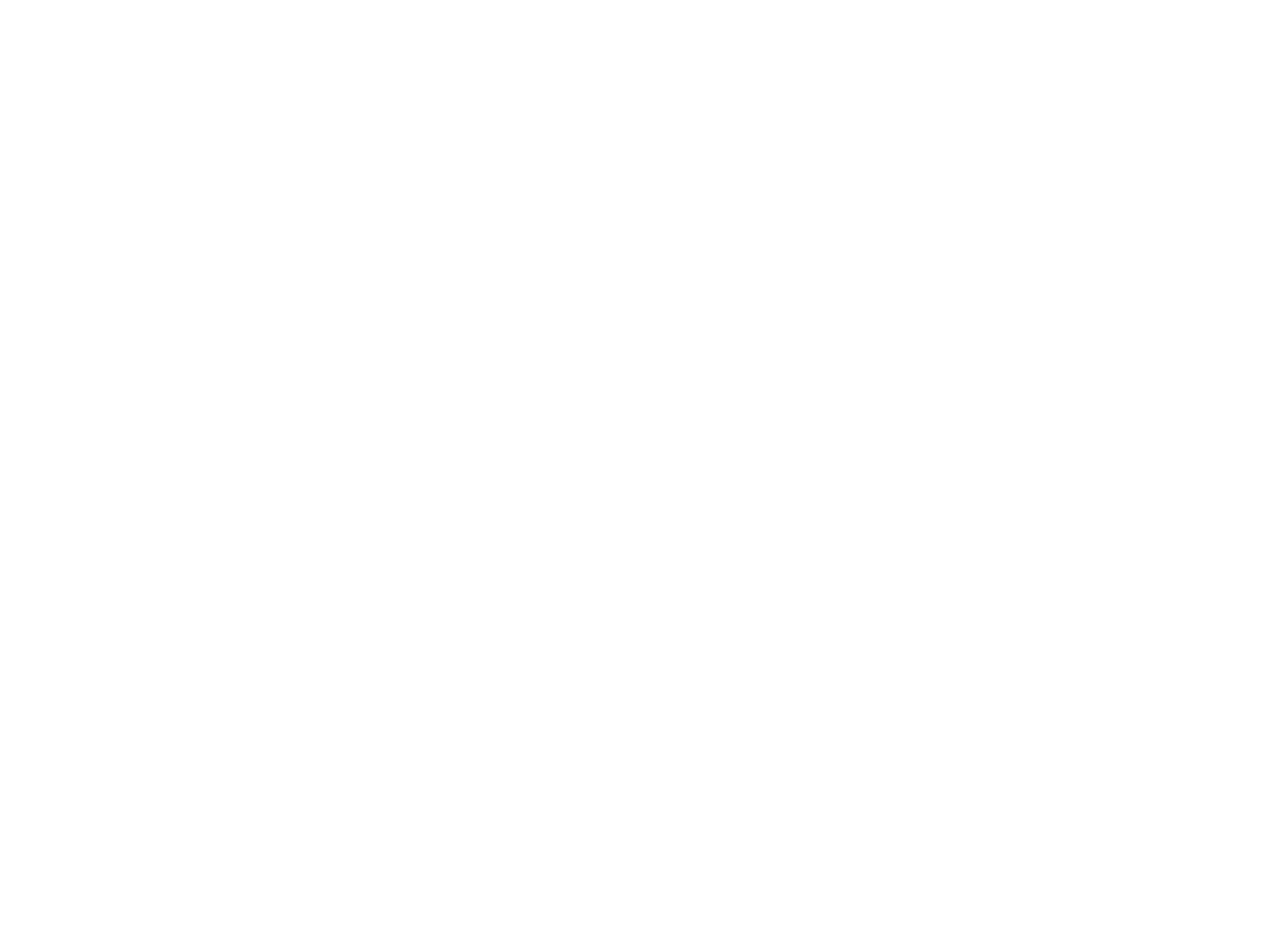
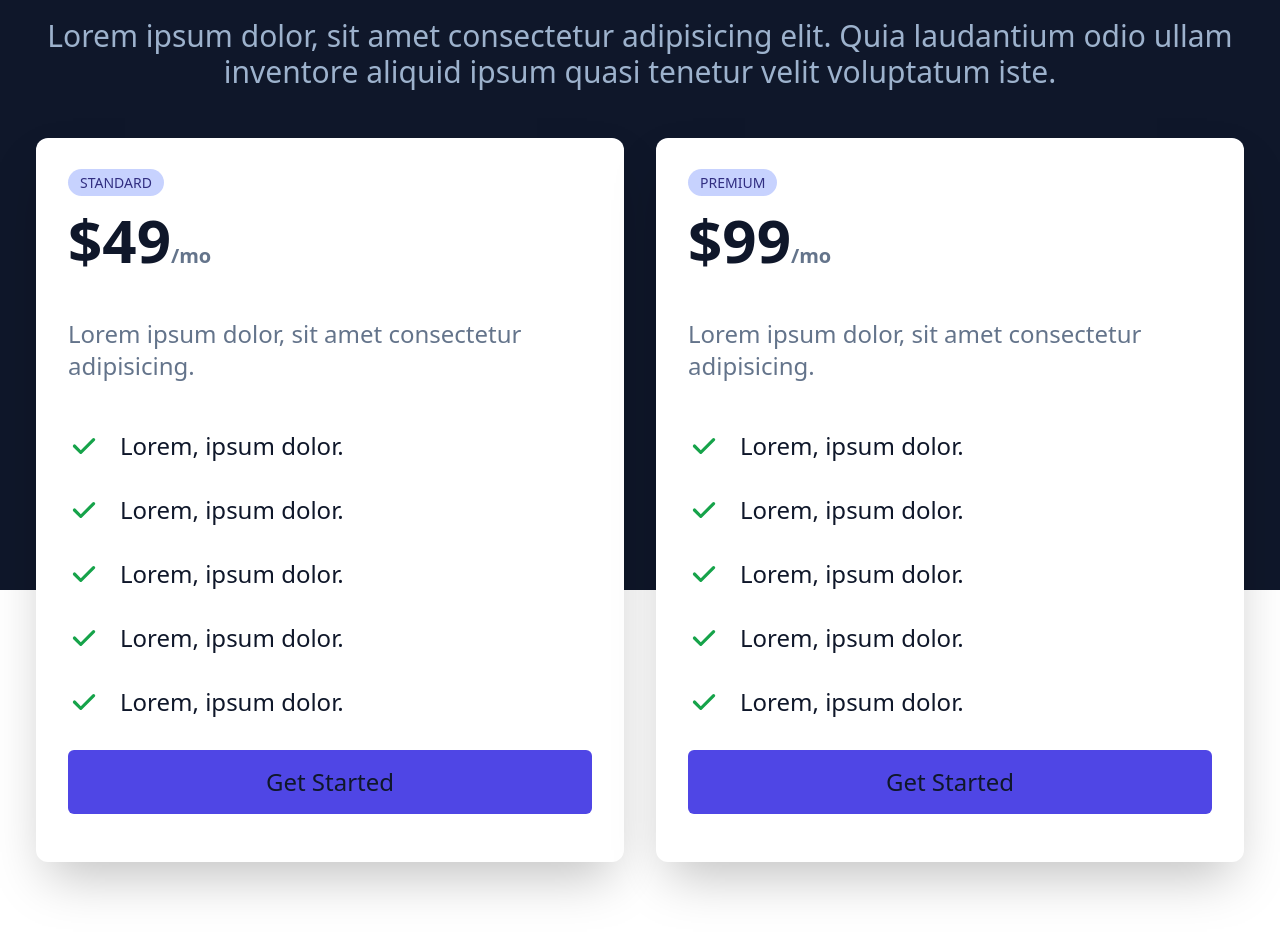
Before and after one commit to EliusCaleb/Brand-Cloud, a React (Create React App) app: page / in a window 1280 px wide. Shown: the part 3460-4396 px from the top of the page. Before the commit the page ends 3250 px from the top, so only its background shows below. Built offline with nearby package versions, Linux system fonts and the light colour scheme.

Commit message:
create the pricing page

```diff
--- a/src/App.js
+++ b/src/App.js
@@ -3,6 +3,7 @@
 import About from './component/About'
 import Support from './component/Support'
 import AllInOne from './component/AllInOne'
+import Pricing from './component/Pricing'
 
 function App() {
   return (
@@ -12,6 +13,7 @@
        <About/>
        <Support/>
        <AllInOne/>
+       <Pricing/>
     </div>
   )
 }
--- /dev/null
+++ b/src/component/Pricing.js
@@ -0,0 +1,61 @@
+
+import React from 'react';
+import { CheckIcon } from '@heroicons/react/solid';
+
+
+function Pricing() {
+  return (
+    <div name='pricing' className='w-full text-white my-24'>
+    <div className='w-full h-[800px] bg-slate-900 absolute mix-blend-overlay'></div>
+
+    <div className='max-w-[1240px] mx-auto py-12'>
+
+      <div className='text-center py-8 text-slate-300'>
+        <h2 className='text-3xl uppercase'>Pricing</h2>
+        <h3 className='text-5xl font-bold text-white py-8'>The right price for your research.</h3>
+        <p className='text-3xl'>
+          Lorem ipsum dolor, sit amet consectetur adipisicing elit. Quia
+          laudantium odio ullam inventore aliquid ipsum quasi tenetur velit
+          voluptatum iste.
+        </p>
+      </div>
+
+      <div className='grid md:grid-cols-2'>
+
+        <div className='bg-white text-slate-900 m-4 p-8 rounded-xl shadow-2xl relative'>
+          <span className='uppercase px-3 py-1 bg-indigo-200 text-indigo-900 rounded-2xl text-sm'>Standard</span>
+          <div>
+            <p className='text-6xl font-bold py-4 flex'>$49<span className='text-xl text-slate-500 flex flex-col justify-end'>/mo</span></p>
+          </div>
+          <p className='text-2xl py-8 text-slate-500'>Lorem ipsum dolor, sit amet consectetur adipisicing.</p>
+          <div className='text-2xl'>
+              <p className='flex py-4'><CheckIcon className='w-8 mr-5 text-green-600'  />Lorem, ipsum dolor.</p>
+              <p className='flex py-4'><CheckIcon className='w-8 mr-5 text-green-600'  />Lorem, ipsum dolor.</p>
+              <p className='flex py-4'><CheckIcon className='w-8 mr-5 text-green-600'  />Lorem, ipsum dolor.</p>
+              <p className='flex py-4'><CheckIcon className='w-8 mr-5 text-green-600'  />Lorem, ipsum dolor.</p>
+              <p className='flex py-4'><CheckIcon className='w-8 mr-5 text-green-600'  />Lorem, ipsum dolor.</p>
+              <button className='w-full py-4 my-4'>Get Started</button>
+          </div>
+        </div>
+        <div className='bg-white text-slate-900 m-4 p-8 rounded-xl shadow-2xl relative'>
+          <span className='uppercase px-3 py-1 bg-indigo-200 text-indigo-900 rounded-2xl text-sm'>Premium</span>
+          <div>
+            <p className='text-6xl font-bold py-4 flex'>$99<span className='text-xl text-slate-500 flex flex-col justify-end'>/mo</span></p>
+          </div>
+          <p className='text-2xl py-8 text-slate-500'>Lorem ipsum dolor, sit amet consectetur adipisicing.</p>
+          <div className='text-2xl'>
+              <p className='flex py-4'><CheckIcon className='w-8 mr-5 text-green-600'  />Lorem, ipsum dolor.</p>
+              <p className='flex py-4'><CheckIcon className='w-8 mr-5 text-green-600'  />Lorem, ipsum dolor.</p>
+              <p className='flex py-4'><CheckIcon className='w-8 mr-5 text-green-600'  />Lorem, ipsum dolor.</p>
+              <p className='flex py-4'><CheckIcon className='w-8 mr-5 text-green-600'  />Lorem, ipsum dolor.</p>
+              <p className='flex py-4'><CheckIcon className='w-8 mr-5 text-green-600'  />Lorem, ipsum dolor.</p>
+              <button className='w-full py-4 my-4'>Get Started</button>
+          </div>
+        </div>
+      </div>
+    </div>
+  </div>
+  )
+}
+
+export default Pricing
```
